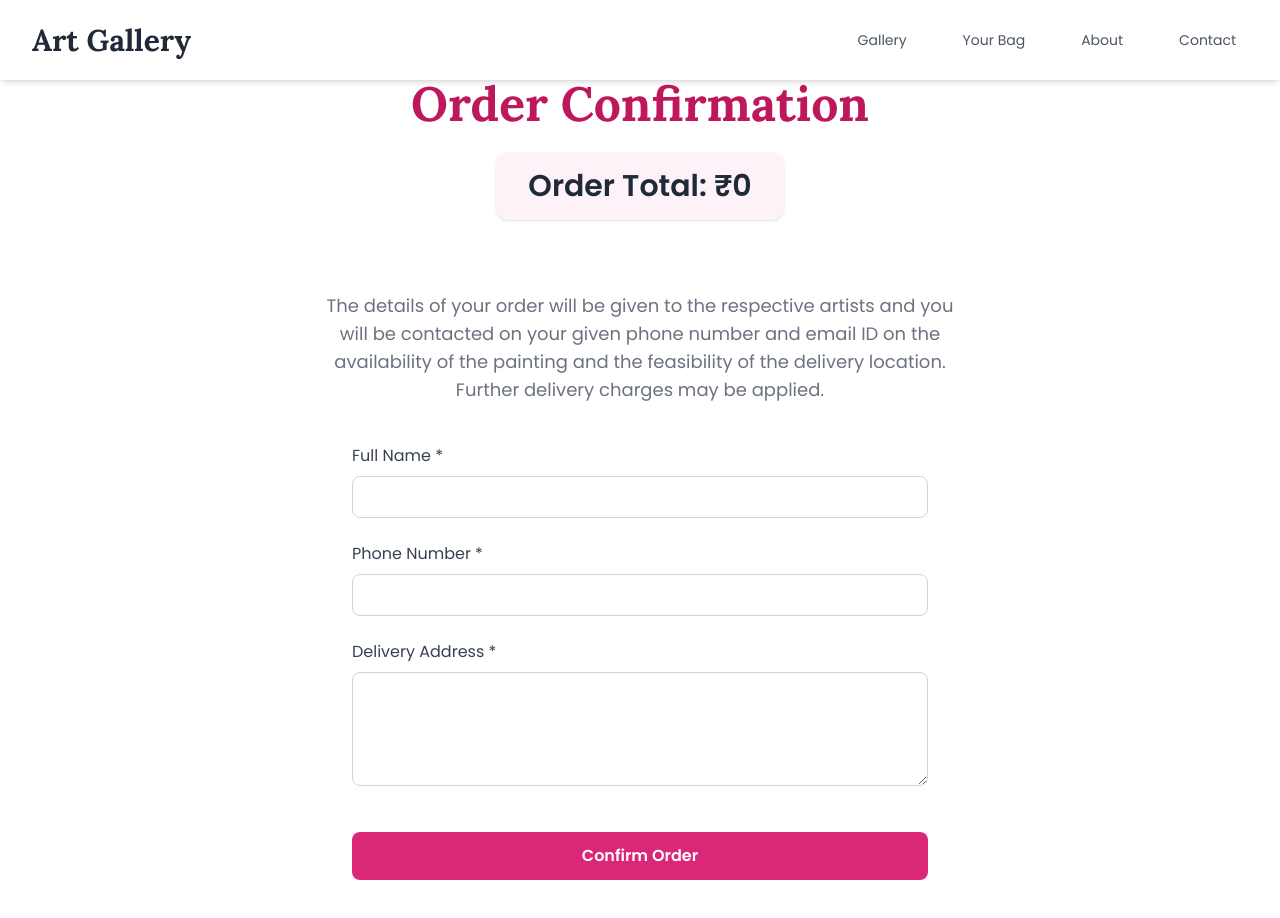
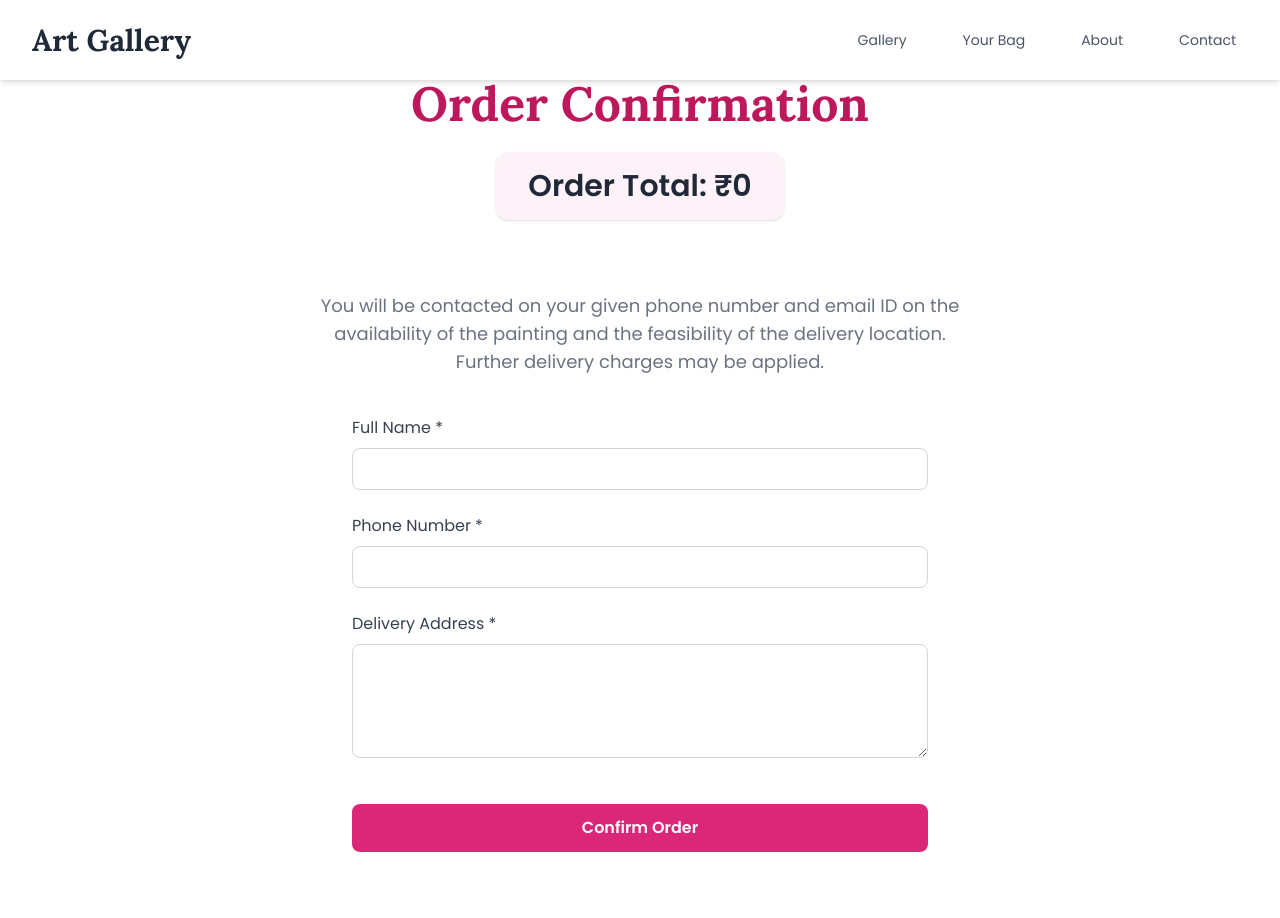
Before and after one commit to samagyasharma/website, a React (Vite) app: page /order-confirmation in a window 1280 px wide. Shown: the top 918 px of the page. Built offline with nearby package versions, Linux system fonts and the light colour scheme; a web font is replaced by a local one.

Commit message:
Improvements in the Order Confirmation page

```diff
--- a/src/pages/OrderConfirmation.jsx
+++ b/src/pages/OrderConfirmation.jsx
@@ -54,6 +54,17 @@ const OrderConfirmation = () => {
         }
       );
 
+      // Clear confirmed items from bag
+      const bag = JSON.parse(localStorage.getItem("bag") || "[]");
+      const confirmed = JSON.parse(localStorage.getItem("confirmed") || "[]");
+
+      // Filter out confirmed items
+      const updatedBag = bag.filter(painting => !confirmed.includes(painting.title));
+
+      // Update localStorage
+      localStorage.setItem("bag", JSON.stringify(updatedBag));
+      localStorage.removeItem("confirmed");
+
       // Show success message
       toast.success("Order confirmed successfully!");
 
@@ -85,7 +96,7 @@ const OrderConfirmation = () => {
         ))}
       </div>
       <p className="text-center text-gray-500 font-poppins text-base md:text-lg leading-relaxed mt-10 max-w-2xl mx-auto px-2">
-        The details of your order will be given to the respective artists and you will be contacted on your given phone number and email ID on the availability of the painting and the feasibility of the delivery location. Further delivery charges may be applied.
+        You will be contacted on your given phone number and email ID on the availability of the painting and the feasibility of the delivery location. Further delivery charges may be applied.
       </p>
       <form onSubmit={handleSubmit} className="max-w-xl mx-auto mt-10 flex flex-col gap-6 w-full">
         <div>
```
